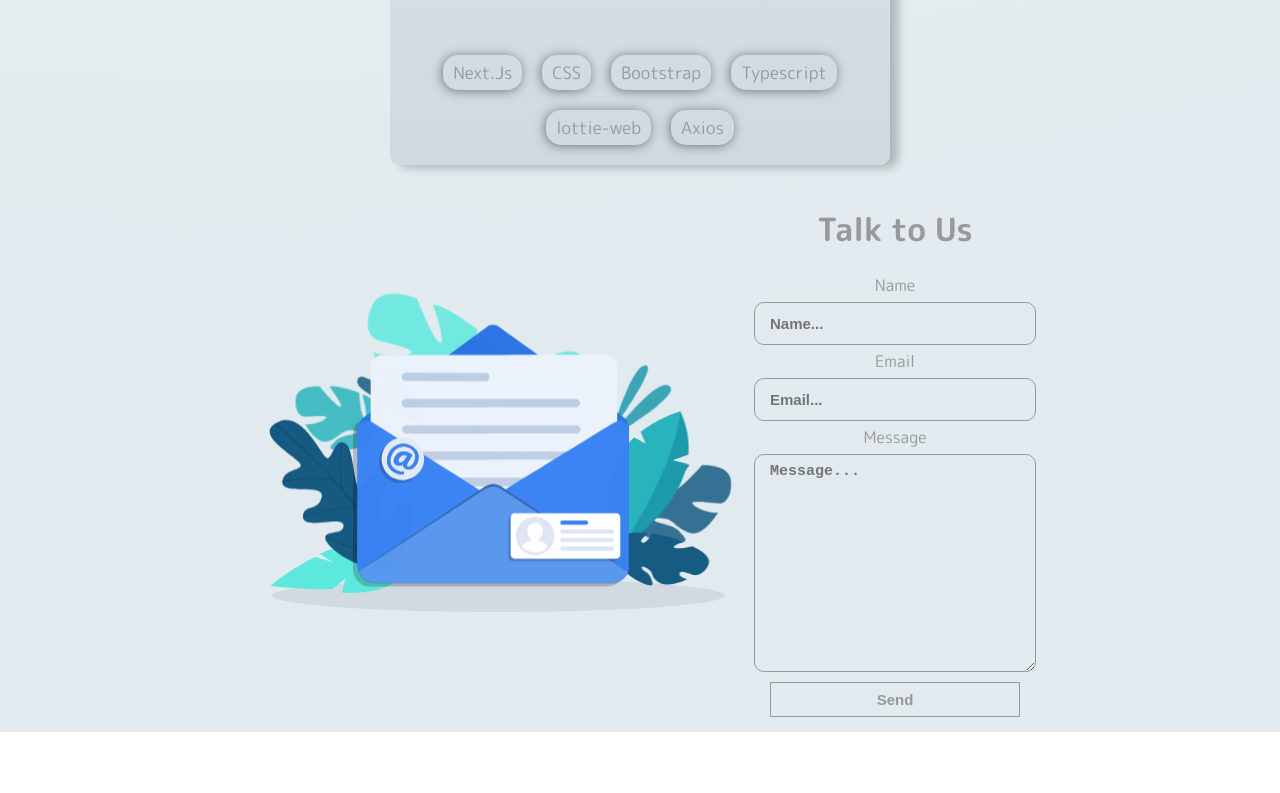
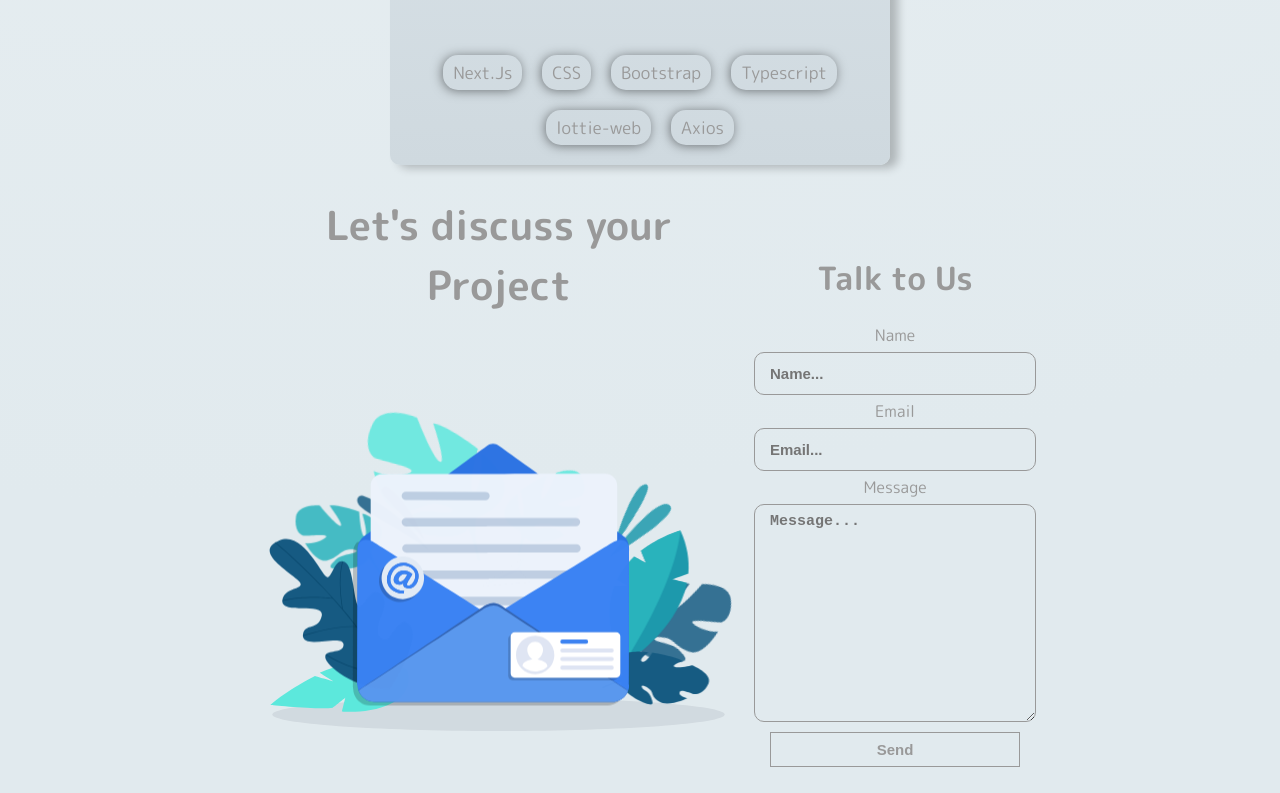
Before and after one commit to KonstantinVchkov/web-portfolio, a React (Create React App) app: page /#hero in a window 1280 px wide. Shown: the part 6212-7005 px from the top of the page. Before the commit the page ends 6944 px from the top, so only its background shows below. Built offline with nearby package versions, Linux system fonts and the light colour scheme; a web font is replaced by a local one.

Commit message:
only left the logo to be added and the SEO about me section and other keywords

```diff
--- a/src/components/AboutComponent/About.tsx
+++ b/src/components/AboutComponent/About.tsx
@@ -12,7 +12,7 @@ const About = ({ aboutme, skills }: AboutMe) => {
     theme === "light"
       ? "rgb(226 232 240)"
       : "radial-gradient(circle at 10% 20%, rgb(21, 21, 21) 0%, rgb(64, 64, 64) 90.2%)";
-
+const themeCn = theme === 'light' ? 'skill cta-btn cta-btn--hero' : 'dark-skill cta-btn cta-btn--hero'
   return (
     <div id="about" style={{ background: aboutBgTheme }}>
       <div className="container d-flex justify-content-center align-center flex-column">
@@ -33,7 +33,7 @@ const About = ({ aboutme, skills }: AboutMe) => {
                 skill,
                 idx
               ) => (
-                <p className="skill cta-btn cta-btn--hero" key={idx}>{skill}</p>
+                <p className={themeCn} key={idx}>{skill}</p>
               )
             )}
           </div>
--- a/src/components/ContactComponent/Contact.tsx
+++ b/src/components/ContactComponent/Contact.tsx
@@ -33,6 +33,7 @@ export const ContactUs = () => {
   return (
     <div id="contact" className="ContactForm">
       <div className="Animation">
+        <h2>Let's discuss your Project</h2>
         <LottieAnimation animationData={AnimationJson} />
       </div>
       <div className="ContactUs">
--- a/src/components/styles/about.css
+++ b/src/components/styles/about.css
@@ -12,11 +12,15 @@
   justify-content: center;
   width: 50%;
 }
-.skill {
+.skill,
+.dark-skill {
   width: 100px;
   box-shadow: 8px 3px 10px 0px rgba(0, 0, 0, 0.2);
   border: none;
   margin-right: 5px;
+}
+.dark-skill {
+  box-shadow: 8px 3px 10px 0px rgba(240, 240, 240, 0.2);
 }
 #about h2 {
   color: #00cdac;
@@ -39,7 +43,7 @@
   .about-wrapper__info-text {
     width: 100%;
   }
-  .skills{
+  .skills {
     width: 100%;
   }
 }
--- a/src/components/styles/contact-style.css
+++ b/src/components/styles/contact-style.css
@@ -27,10 +27,11 @@ textarea {
   border: 1px solid #999999;
   color: #999999;
 }
-/* .ContactUsDark {
-  background: inherit;
-  border: 1px solid #999999;
-} */
+.Animation h2 {
+  width: 350px;
+  margin: 10px auto;
+  font-size: 40px;
+}
 .name,
 .email {
   height: 25px;
```
